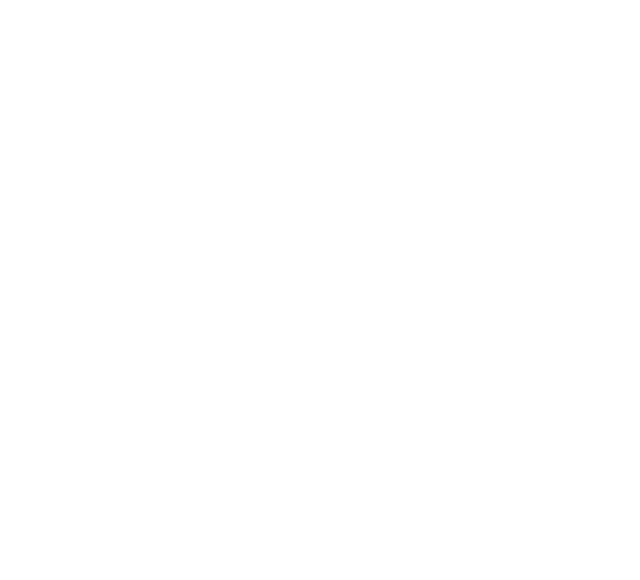
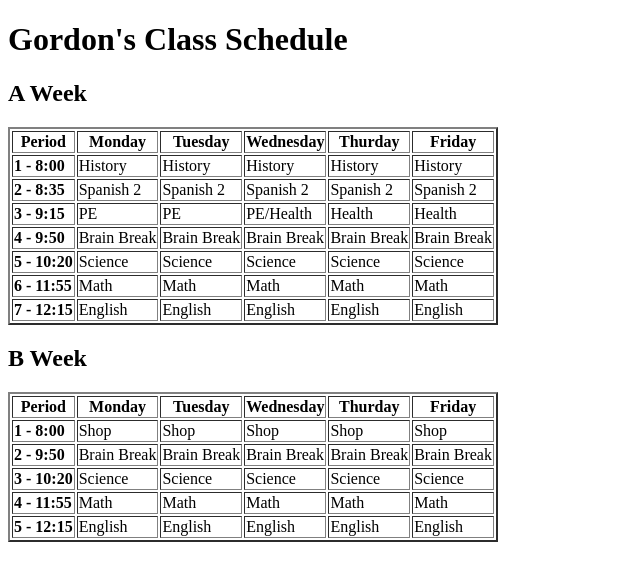
Before and after one commit to KTProg-2024/class-schedule-GordonLeaver, a plain HTML site: page index.html in a window 1280 px wide. Shown: the whole page, without its empty margins (0-640 px from the left). Drawn offline with Linux system fonts and the light colour scheme.

Commit message:
Completed.

```diff
--- a/index.html
+++ b/index.html
@@ -1,10 +1,131 @@
 <!DOCTYPE html>
 <html>
     <head>
-
+        <title>Class Schesdule</title>
     </head>
 
     <body>
+        <h1>Gordon's Class Schedule</h1>
+        <h2>A Week</h2>
+
+        <table border = 2>
+          <tr>
+            <th>Period</th>
+            <th>Monday</th>
+            <th>Tuesday</th>
+            <th>Wednesday</th>
+            <th>Thurday</th>
+            <th>Friday</th>
+          </tr>
+          <tr>
+            <td><b>1 - 8:00</b></td>
+            <td>History</td>
+            <td>History</td>
+            <td>History</td>
+            <td>History</td>
+            <td>History</td>
+          </tr>
+          <tr>
+            <td><b>2 - 8:35</b></td>
+            <td>Spanish 2</td>
+            <td>Spanish 2</td>
+            <td>Spanish 2</td>
+            <td>Spanish 2</td>
+            <td>Spanish 2</td>
+          </tr>
+          <tr>
+            <td><b>3 - 9:15</b></td>
+            <td>PE</td>
+            <td>PE</td>
+            <td>PE/Health</td>
+            <td>Health</td>
+            <td>Health</td>
+          </tr>
+          <tr>
+            <td><b>4 - 9:50</b></td>
+            <td>Brain Break</td>
+            <td>Brain Break</td>
+            <td>Brain Break</td>
+            <td>Brain Break</td>
+            <td>Brain Break</td>
+          <tr>
+            <td><b>5 - 10:20</b></td>
+            <td>Science</td>
+            <td>Science</td>
+            <td>Science</td>
+            <td>Science</td>
+            <td>Science</td>
+          </tr>
+          <tr>
+            <td><b>6 - 11:55</b></td>
+            <td>Math</td>
+            <td>Math</td>
+            <td>Math</td>
+            <td>Math</td>
+            <td>Math</td>
+          </tr>
+          <tr>
+            <td><b>7 - 12:15</b></td>
+            <td>English</td>
+            <td>English</td>
+            <td>English</td>
+            <td>English</td>
+            <td>English</td>
+          </tr>
+        </table>
+
+        <h2>B Week</h2>
+
+        <table border = 2>
+          <tr>
+            <th>Period</th>
+            <th>Monday</th>
+            <th>Tuesday</th>
+            <th>Wednesday</th>
+            <th>Thurday</th>
+            <th>Friday</th>
+          </tr>
+          <tr>
+            <td><b>1 - 8:00</b></td>
+            <td>Shop</td>
+            <td>Shop</td>
+            <td>Shop</td>
+            <td>Shop</td>
+            <td>Shop</td>
+          </tr>
+          <tr>
+            <td><b>2 - 9:50</b></td>
+            <td>Brain Break</td>
+            <td>Brain Break</td>
+            <td>Brain Break</td>
+            <td>Brain Break</td>
+            <td>Brain Break</td>
+          <tr>
+            <td><b>3 - 10:20</b></td>
+            <td>Science</td>
+            <td>Science</td>
+            <td>Science</td>
+            <td>Science</td>
+            <td>Science</td>
+          </tr>
+          <tr>
+            <td><b>4 - 11:55</b></td>
+            <td>Math</td>
+            <td>Math</td>
+            <td>Math</td>
+            <td>Math</td>
+            <td>Math</td>
+          </tr>
+          <tr>
+            <td><b>5 - 12:15</b></td>
+            <td>English</td>
+            <td>English</td>
+            <td>English</td>
+            <td>English</td>
+            <td>English</td>
+          </tr>
+        </table>
+
 
     </body>
 </html>
```
